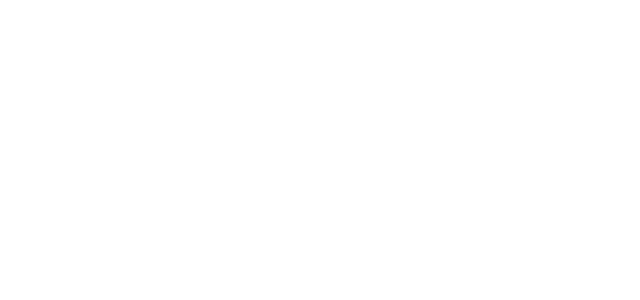
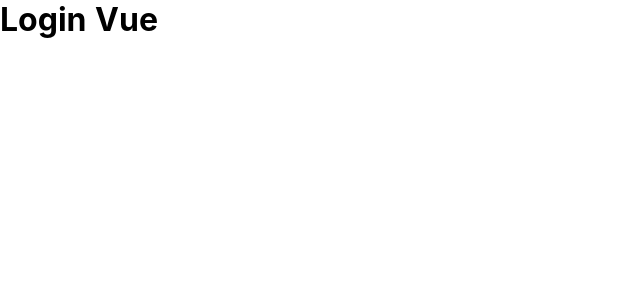
Before and after one commit to o-xian999/NuxtFirebase, a Nuxt app: page /login in a window 1280 px wide. Before the commit this address had no page. Shown: the top 300 px of the page, without its empty margins (0-640 px from the left). Built offline with nearby package versions, Linux system fonts and the light colour scheme.

Commit message:
Make login.vue

```diff
--- /dev/null
+++ b/pages/login.vue
@@ -0,0 +1,15 @@
+<template>
+  <div>
+    <h1>Login Vue</h1>
+  </div>
+</template>
+
+<script>
+  export default {
+
+  }
+</script>
+
+<style lang="scss" scoped>
+
+</style>
```
